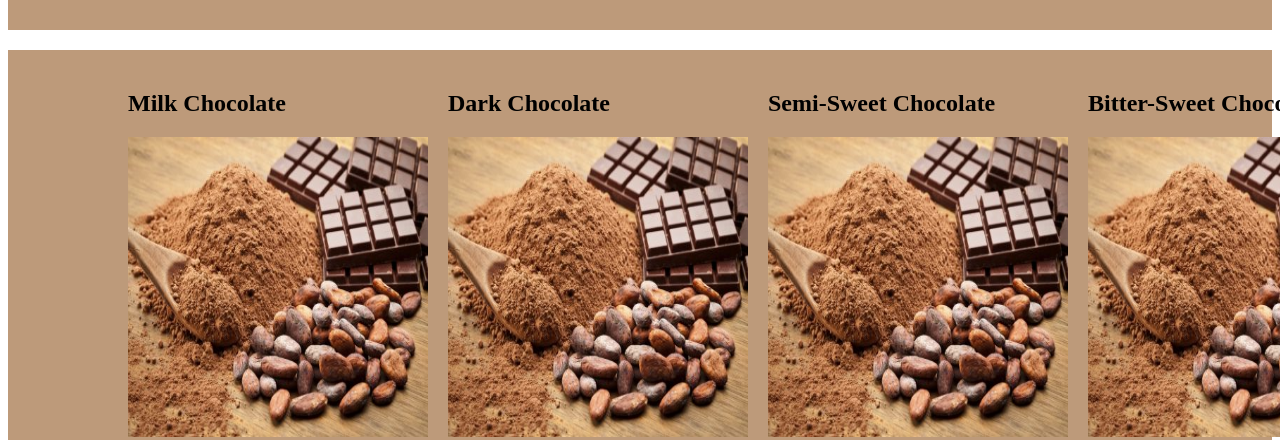
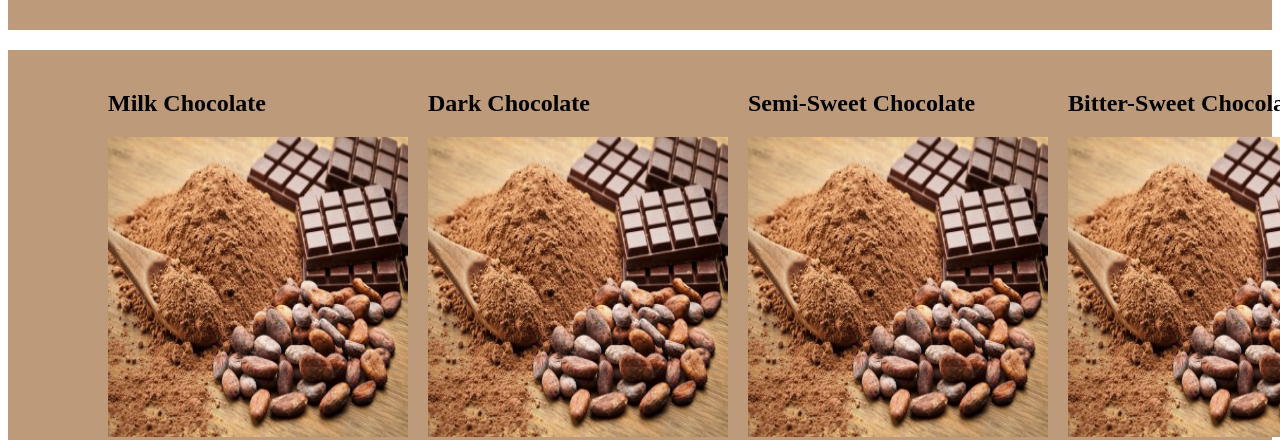
Before and after one commit to Xinyun0719/Xinyun0719.github.io, a plain HTML site: page index.html in a window 1280 px wide. Shown: the part 360-800 px from the top of the page. Drawn offline with Linux system fonts and the light colour scheme.

Commit message:
Update index.html

```diff
--- a/index.html
+++ b/index.html
@@ -33,7 +33,7 @@
 				<div class="result"></div>
 				<div class="card" id="product1">
 					<div style="display:flex;">
-						<div style="padding-left: 100px;">
+						<div style="padding-left: 80px;">
     						<h2>Milk Chocolate</h2>
     						<img src="chocolate.jpg" alt="Milk Chocolate" width="300px" height="300px">
   						</div>
```
